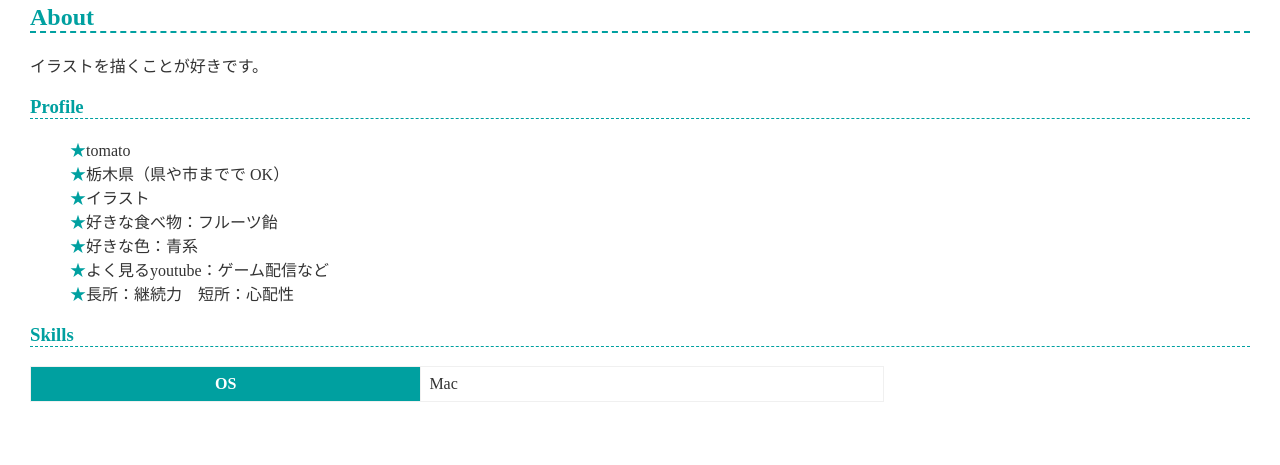
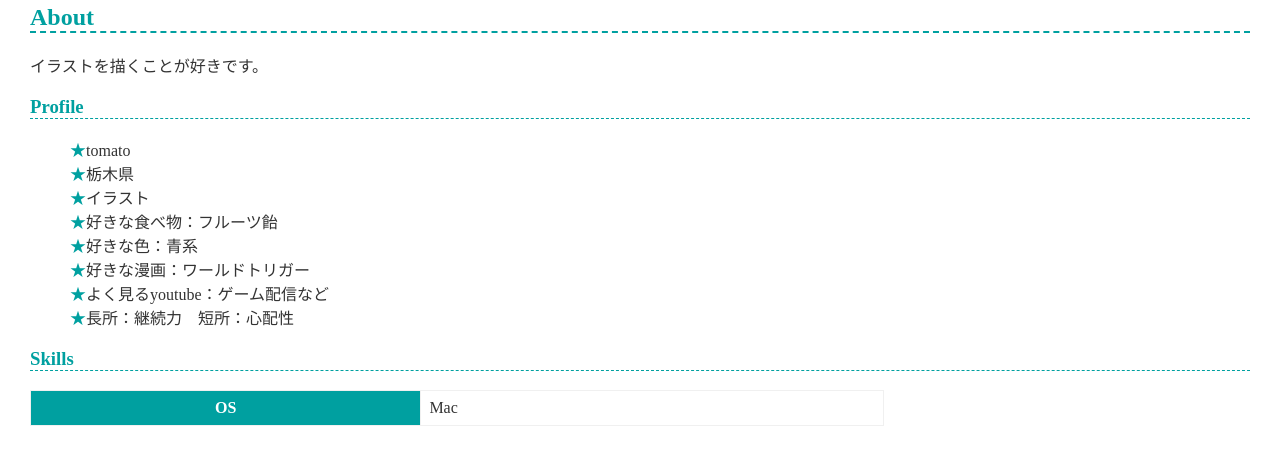
Before and after one commit to yangxiangjiujing28-cloud/tomato, a plain HTML site: page index.html in a window 1280 px wide. Shown: the part 109-574 px from the top of the page. Drawn offline with Linux system fonts and the light colour scheme.

Commit message:
好きなもの追加

```diff
--- a/index.html
+++ b/index.html
@@ -20,11 +20,12 @@
     <h3>Profile</h3>
     <ul>
       <li>tomato</li>
-      <li>栃木県（県や市までで OK）</li>
+      <li>栃木県</li>
       <li>イラスト</li>
       <li>好きな食べ物：フルーツ飴</li>
       <li>好きな色：青系</li>
-      <li>よく見るyoutube：ゲーム配信など
+      <li>好きな漫画：ワールドトリガー
+      <li>よく見るyoutube：ゲーム配信など</li>
       <li>長所：継続力　短所：心配性</li>
     </ul>
 
```
